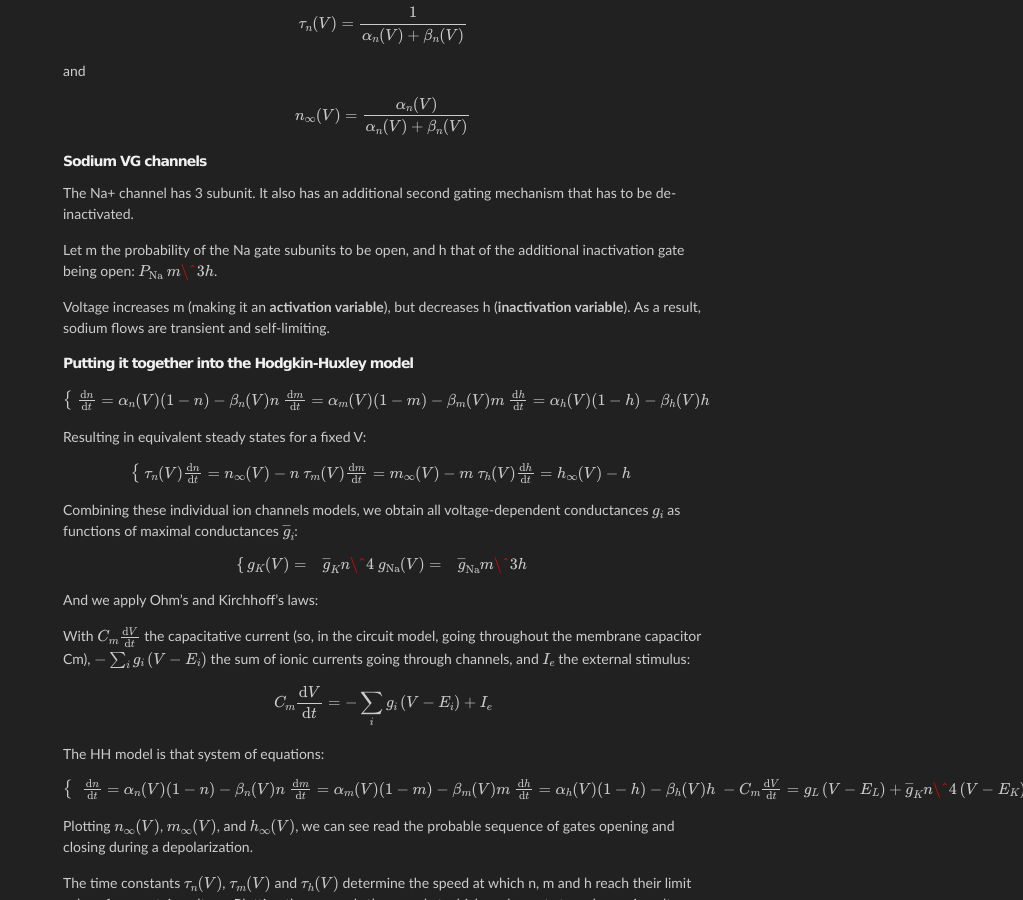
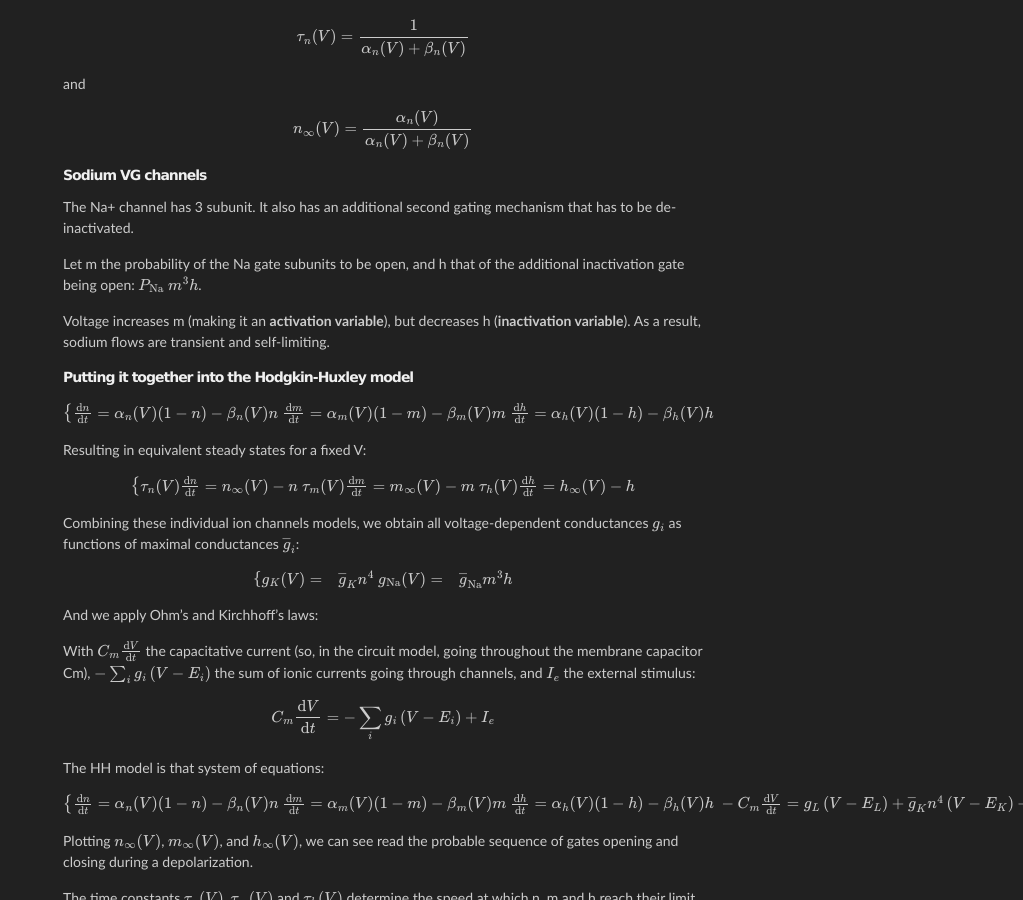
Before and after one commit to agravier/agravier.github.io, a Jekyll site: the page built from etc/notes/cn-coursera/notes05.md, in a window 1280 px wide and 900 px high, scrolled down 4332 px. Shown: the whole window, without its empty margins (257-1280 px from the left). Built offline with Jekyll 4.4.1, drawn with Linux system fonts in a browser that asks for light colours; Markdown is read by kramdown in place of the engine named in the settings; formulas are drawn with MathJax 3; some of the changed text lies outside the part shown.

Commit message:
Fix of the \^ vs. ^  formatting bug for CN lectrure notes 5.

```diff
--- a/etc/notes/cn-coursera/notes05.md
+++ b/etc/notes/cn-coursera/notes05.md
@@ -13,7 +13,7 @@ title: Lecture notes in Computational Neuroscience (Week 5)
 - Resistor R: resists the flow of current
 - Battery E: causes drop in electrical potential
 
-Conductance: \\(g = R\^{-1}\\)
+Conductance: \\(g = R^ {-1}\\)
 
 Kirchhoff's current law: the total current at a junction of wires is zero (note: current is a signed quantity).
 
@@ -104,8 +104,8 @@ In case of square pulse, (step-wise constant current input), the solution is
 \\[
 V(t) =
 \begin{cases}
-  V\_\infty \left(1-e\^{-\frac{t}{\tau}}\right) & \textrm{ when there is current input} \\\\
-  V\_\infty \left(e\^{-\frac{t}{\tau}}\right) & \textrm{ when there is no current input}
+  V\_\infty \left(1-e^ {-\frac{t}{\tau}}\right) & \textrm{ when there is current input} \\\\
+  V\_\infty \left(e^ {-\frac{t}{\tau}}\right) & \textrm{ when there is no current input}
 \end{cases}
 \\]
 
@@ -161,7 +161,7 @@ This circuit is now active, in that the conductance of the Na and K channels is
 
 ###### Potassium VG channels
 
-There is a molecular "gate" with a probability to be open that increases with depolarisation (for K channels) or polarisation (for Na channels). In K channels, this probability \\(P\_K\\) depends on the configuration of four sub-units of the channel;  \\(P\_K = n\^4\\)
+There is a molecular "gate" with a probability to be open that increases with depolarisation (for K channels) or polarisation (for Na channels). In K channels, this probability \\(P\_K\\) depends on the configuration of four sub-units of the channel;  \\(P\_K = n^ 4\\)
 
 Q: What is an assumption we make here?
 
@@ -211,7 +211,7 @@ n\_\infty(V) = \frac{\alpha\_n(V)}{\alpha\_n(V)+\beta\_n(V)}
 
 The Na+ channel has 3 subunit. It also has an additional second gating mechanism that has to be de-inactivated.
 
-Let m the probability of the Na gate subunits to be open, and h that of the additional inactivation gate being open: \\(P\_\textrm{Na} ~ m\^3h\\).
+Let m the probability of the Na gate subunits to be open, and h that of the additional inactivation gate being open: \\(P\_\textrm{Na} ~ m^ 3h\\).
 
 Voltage increases m (making it an **activation variable**), but decreases h (**inactivation variable**). As a result, sodium flows are transient and self-limiting.
 
@@ -239,8 +239,8 @@ Combining these individual ion channels models, we obtain all voltage-dependent
 
 \\[
 \begin{cases}
-g\_K(V) =& \overline{g}\_K n\^4\\\\
-g\_\textrm{Na}(V) =& \overline{g}\_\textrm{Na} m\^3h
+g\_K(V) =& \overline{g}\_K n^ 4\\\\
+g\_\textrm{Na}(V) =& \overline{g}\_\textrm{Na} m^ 3h
 \end{cases}
 \\]
 
@@ -259,7 +259,7 @@ The HH model is that system of equations:
 \frac{\textrm{d}n}{\textrm{d}t} = \alpha\_n(V)(1-n)-\beta\_n(V)n\\\\
 \frac{\textrm{d}m}{\textrm{d}t} = \alpha\_m(V)(1-m)-\beta\_m(V)m\\\\
 \frac{\textrm{d}h}{\textrm{d}t} = \alpha\_h(V)(1-h)-\beta\_h(V)h\\\\
--C\_m \frac{\textrm{d}V}{\textrm{d}t} = g\_L\left(V-E\_L\right) + \overline{g}\_Kn\^4\left(V-E\_K\right) + \overline{g}\_\textrm{Na}m\^3h\left(V-E\_\textrm{Na}\right) - I\_e
+-C\_m \frac{\textrm{d}V}{\textrm{d}t} = g\_L\left(V-E\_L\right) + \overline{g}\_Kn^ 4\left(V-E\_K\right) + \overline{g}\_\textrm{Na}m^ 3h\left(V-E\_\textrm{Na}\right) - I\_e
 \end{cases}
 \\]
 
@@ -343,7 +343,7 @@ Back to the expression \\(
 \\), \\(f\\) could be quadratic, or a linear plus an exponential:
 
 \\[
-f(V) = -a(V-V\_0) + e\^{\frac{V-V\_\textrm{th}}{\Delta}}
+f(V) = -a(V-V\_0) + e^ {\frac{V-V\_\textrm{th}}{\Delta}}
 \\]
 
 \\(\Delta\\) determines the sharpness of the rise of f(V) in the exponential part.
@@ -401,7 +401,7 @@ It's a "zoomed" version of the 2D model above:
 
 \\[
 \begin{cases}
-\frac{\textrm{d}V}{\textrm{d}t} = -\alpha V + \beta V\^2 + \gamma + I(t)\\\\
+\frac{\textrm{d}V}{\textrm{d}t} = -\alpha V + \beta V^ 2 + \gamma + I(t)\\\\
 \frac{\textrm{d}u}{\textrm{d}t} = a(bV-u)\\\\
 \textrm{if } V\geq V\_\textrm{th},& \textrm{ then }V\from c, u\from u+d
 \end{cases}
@@ -433,13 +433,13 @@ A dendrite segment is a circuit with two continuous resistances along the dendri
 The changes in current are a function of space: a voltage difference between two points in the membrane will drive a current towards the larger difference.
 
 \\[
-\frac{1}{r\_i}\frac{\partial{d}\^2V\_m(x,t)}{\partial{d}x\^2} = c\_m\frac{\partial{d}V}{\partial{d}t} + \frac{V\_m}{r\_m}
+\frac{1}{r\_i}\frac{\partial{d}^ 2V\_m(x,t)}{\partial{d}x^ 2} = c\_m\frac{\partial{d}V}{\partial{d}t} + \frac{V\_m}{r\_m}
 \\]
 
 which is equivalent to
 
 \\[
-\lambda\^2\frac{\partial{d}\^2V\_m}{\partial{d}x\^2} = \tau\_m\frac{\partial{d}V\_m}{\partial{d}t} + V\_m
+\lambda^ 2\frac{\partial{d}^ 2V\_m}{\partial{d}x^ 2} = \tau\_m\frac{\partial{d}V\_m}{\partial{d}t} + V\_m
 \\]
 
 where \\(\tau\_m = r\_mc\_m\\) is the time constant (timescale) and \\(\lambda=\sqrt{\frac{r\_m}{r\_i}}\\) is the space constant (spatial scale, indicating how far the signal can propagate).
@@ -465,16 +465,16 @@ Explanation: As the number of channels increases along the membrane that allows
 For a constant current input at x=0 on an infinite cable, the potential decays exponentially with distance:
 
 \\[
-v(x) \propto e\^{\left(-\frac{|x|}{\lambda}\right)}
+v(x) \propto e^ {\left(-\frac{|x|}{\lambda}\right)}
 \\]
 
 For a discrete input, the propagation velocity is \\(c = \frac{2\lambda}{\tau}\\). The full expression for the propagation is:
 
 \\[
-v(x,t) \propto \sqrt{\frac{\tau}{4\pi\lambda\^2t}} e\^{-\frac{t}{\tau}-\frac{\tau x\^2}{4\lambda\^2t}}
+v(x,t) \propto \sqrt{\frac{\tau}{4\pi\lambda^ 2t}} e^ {-\frac{t}{\tau}-\frac{\tau x^ 2}{4\lambda^ 2t}}
 \\]
 
-\\(e\^(-\frac{\tau x\^2}{4\lambda\^2t}\\) is a diffusive spread, and \\(e\^-\frac{t}{\tau}\\) is the exponential decay.
+\\(e^ (-\frac{\tau x^ 2}{4\lambda^ 2t}\\) is a diffusive spread, and \\(e^ -\frac{t}{\tau}\\) is the exponential decay.
 
 This expression filters the input pulses, much like a convolution filter.
 
@@ -488,7 +488,7 @@ We divide the dendrites into pieces of cable, or compartments, that are each ass
 
 Each compartment is now described by a simpler differential equation that depends on \\(\frac{\textrm{d}V}{\textrm{d}t}\\), but not on \\(x\\).
 
-The dendritic branching of compartment of diameter d1 into children with diameters d11 and d12 can be simplified in such model into one compartment of the diameter d1 when and appropriate electronic length, if \\(d\_{11}\^\frac{3}{2}+d\_{12}\^\frac{3}{2}=d\_1\^\frac{3}{2}\\). Applying recursively, we can get down to one single cable going out of the soma.
+The dendritic branching of compartment of diameter d1 into children with diameters d11 and d12 can be simplified in such model into one compartment of the diameter d1 when and appropriate electronic length, if \\(d\_{11}^ \frac{3}{2}+d\_{12}^ \frac{3}{2}=d\_1^ \frac{3}{2}\\). Applying recursively, we can get down to one single cable going out of the soma.
 
 This property is often approximately satisfied by biological dendrites, so it's a common simplification.
 
@@ -573,7 +573,7 @@ Also, the presence of correlated response could be itself in some cases indicati
 
 #### Pairwise, triplet, ... n-tuplet spike patterns
 
-Array recording techniques pose a challenge: how to represent those data? Enumeration of correlations is astronomical: for a 100 cells, that makes 10000 pairwise statistics, 100\^3 triplet, etc...
+Array recording techniques pose a challenge: how to represent those data? Enumeration of correlations is astronomical: for a 100 cells, that makes 10000 pairwise statistics, \\(100^ 3\\) triplet, etc...
 
 There are many different approaches to this problem.
 
```
Also changed, not shown: other parts of etc/notes/cn-coursera/notes05.md (+1 -1 lines).
